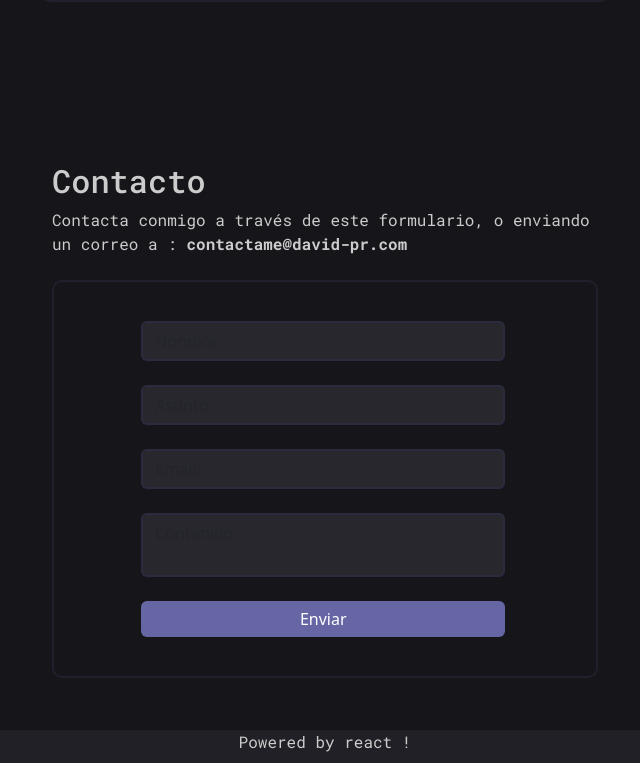
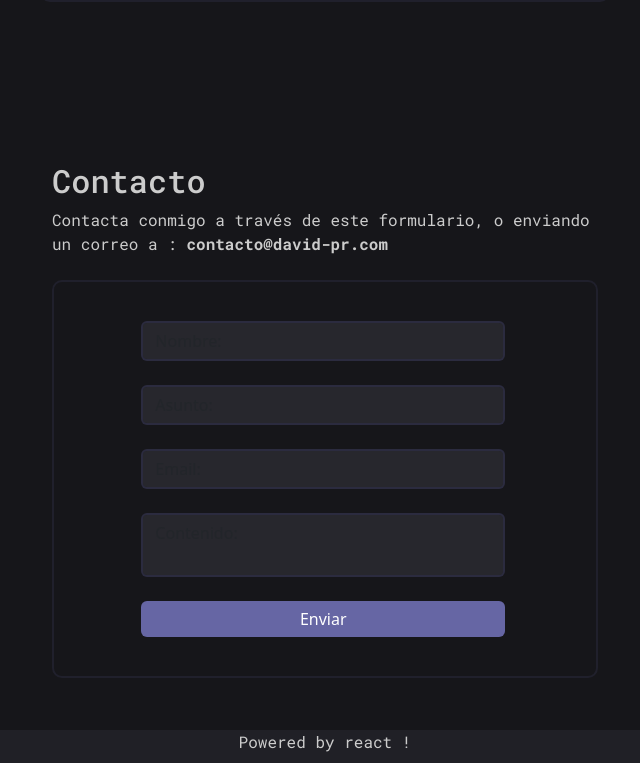
Before and after one commit to DavidPrDev/portafolio, a React (Vite) app: page / in a window 1280 px wide. Shown: the part 2790-3553 px from the top of the page, without its empty margins (315-955 px from the left). Built offline with nearby package versions, Linux system fonts and the light colour scheme; no server answers.

Commit message:
formCorrection

```diff
--- a/src/ContactForm.jsx
+++ b/src/ContactForm.jsx
@@ -107,7 +107,7 @@ export const ContactForm = () => {
                     <div className="col-md-3 d-md-block d-sm-none"></div>
                     <div className="col-sm-12 col-md-6">
                         <h2>Contacto</h2>
-                        <p>Contacta conmigo a través de este formulario, o enviando un correo a : <b>contactame@david-pr.com</b></p>
+                        <p>Contacta conmigo a través de este formulario, o enviando un correo a : <b>contacto@david-pr.com</b></p>
                         <form className='formu mt-4' onSubmit={handleSubmit}>
 
                             <input
```
